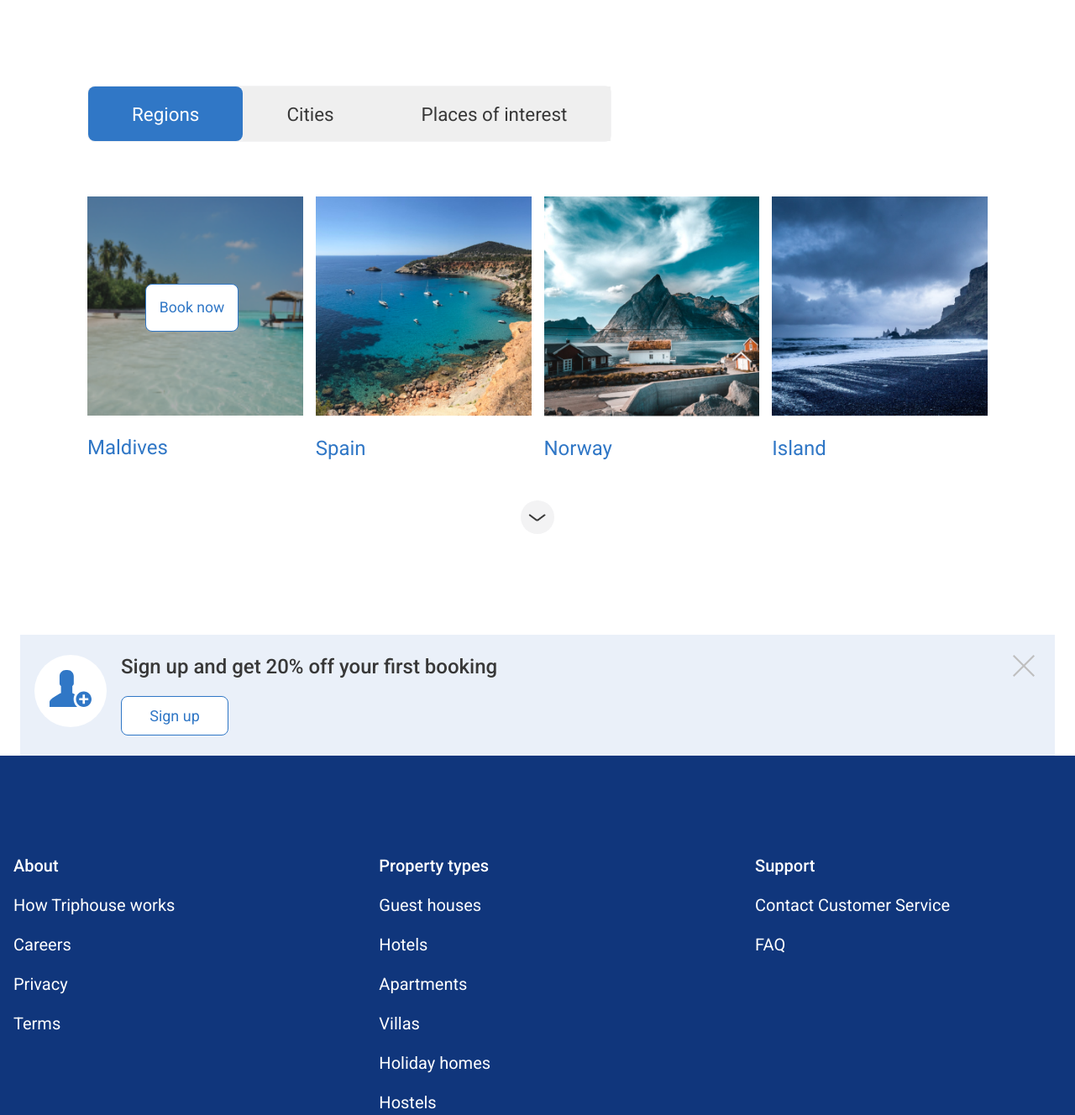
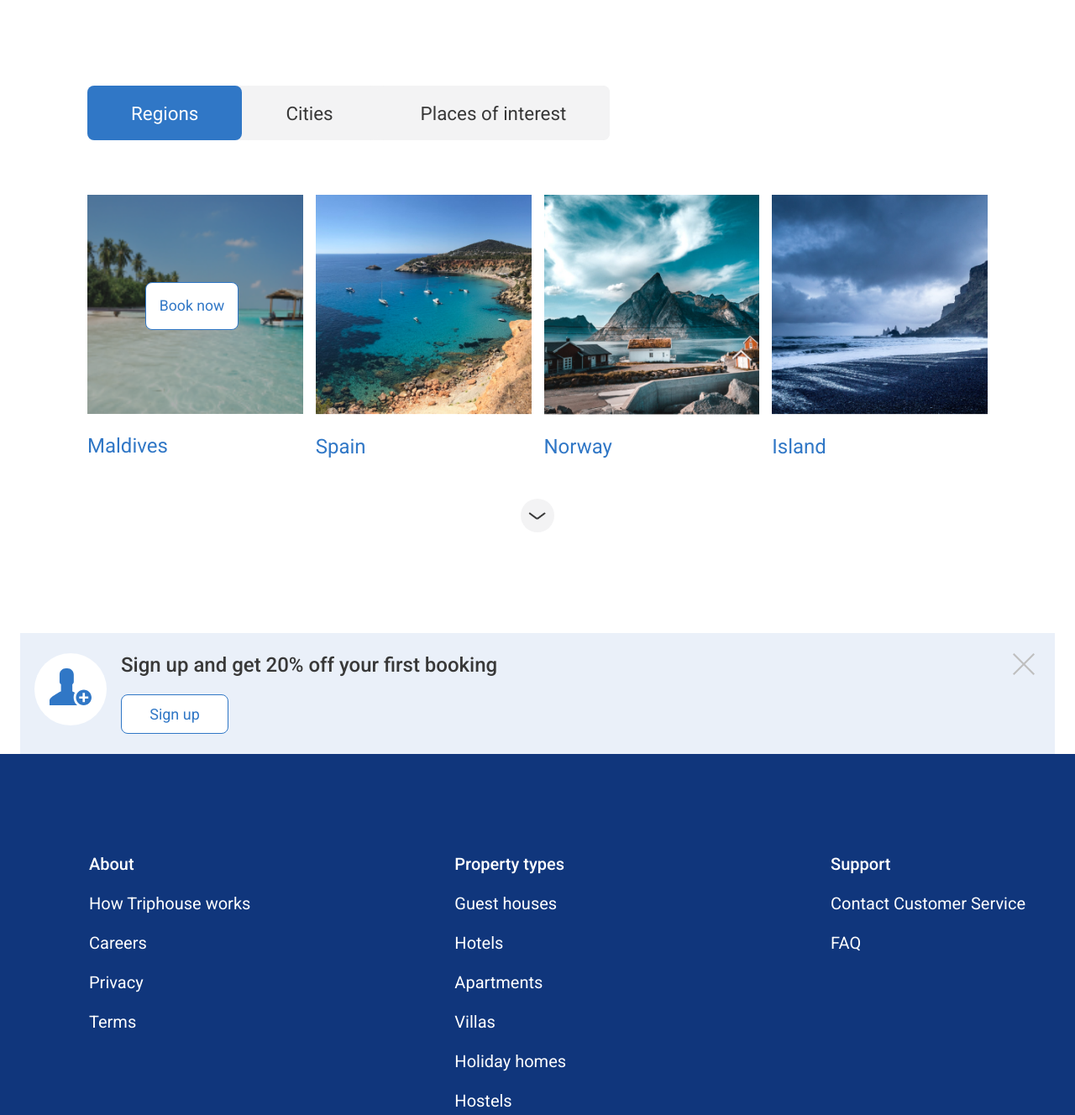
Before and after one commit to VerkhovinaNatallia/if-html, a plain HTML site: page index.html in a window 1280 px wide. Shown: the part 2383-3711 px from the top of the page at 84% size. Drawn offline with Linux system fonts and the light colour scheme.

Commit message:
Project finalization

```diff
--- a/style/style.css
+++ b/style/style.css
@@ -406,9 +406,8 @@ padding: 120px 104px;
     display:flex;
     margin: 105px 0 65px;
     border-radius: 8px;
-    border: 1px solid #F3F3F4;;
     width: fit-content;
-    background-color: #F3F3F4;;
+    background-color: #F3F3F4;
 
 }
 .regions__item{
@@ -418,6 +417,8 @@ padding: 120px 104px;
     font-size: 140%;
     line-height: 28px;
     border: none;
+    background: #F3F3F4;
+    border-radius: 8px;
 }
 .regions__item:nth-child(1){
     background: #3077C6;
@@ -508,8 +509,8 @@ margin-top: 48px;
 .footer {
 
     background-color: #10367c;
-    padding-top: 120px;
-    padding-bottom: 120px;
+    padding: 120px 90px;
+
 }
 .footer__block {
     display: flex;
```
